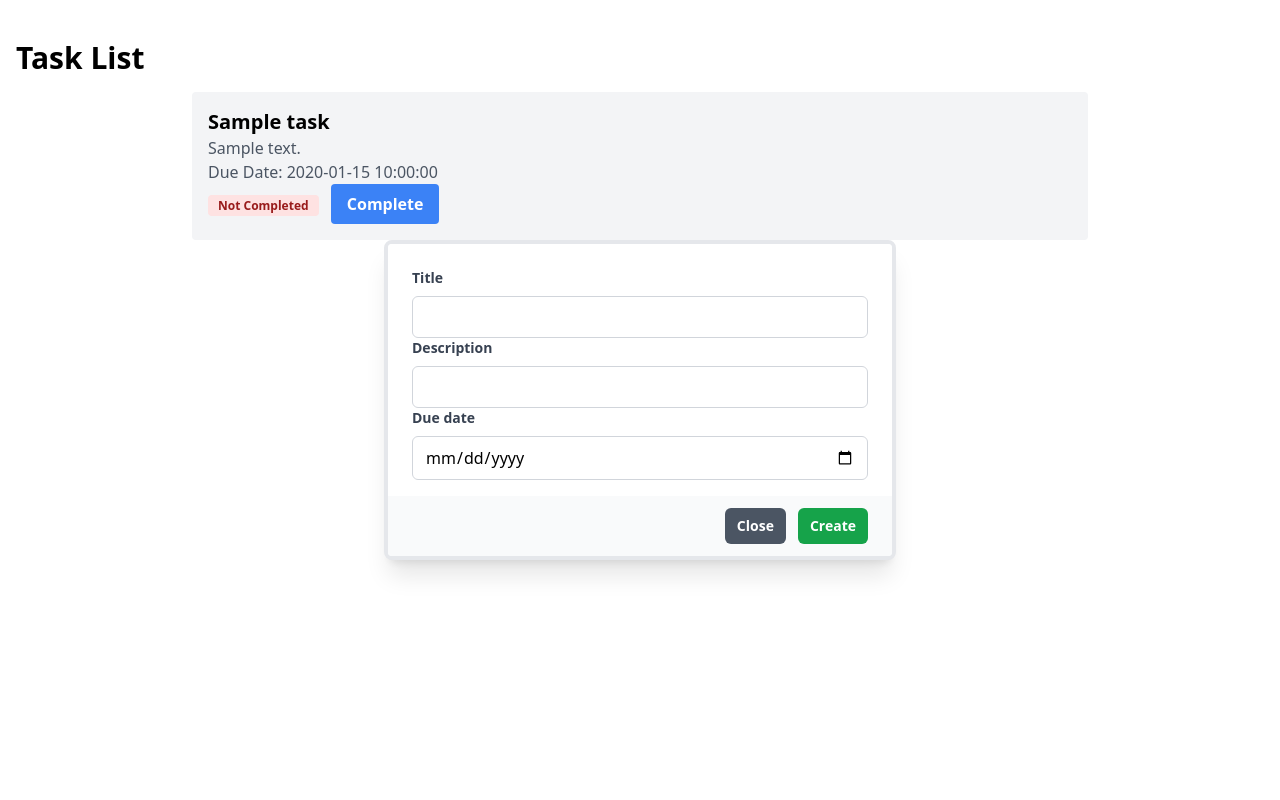
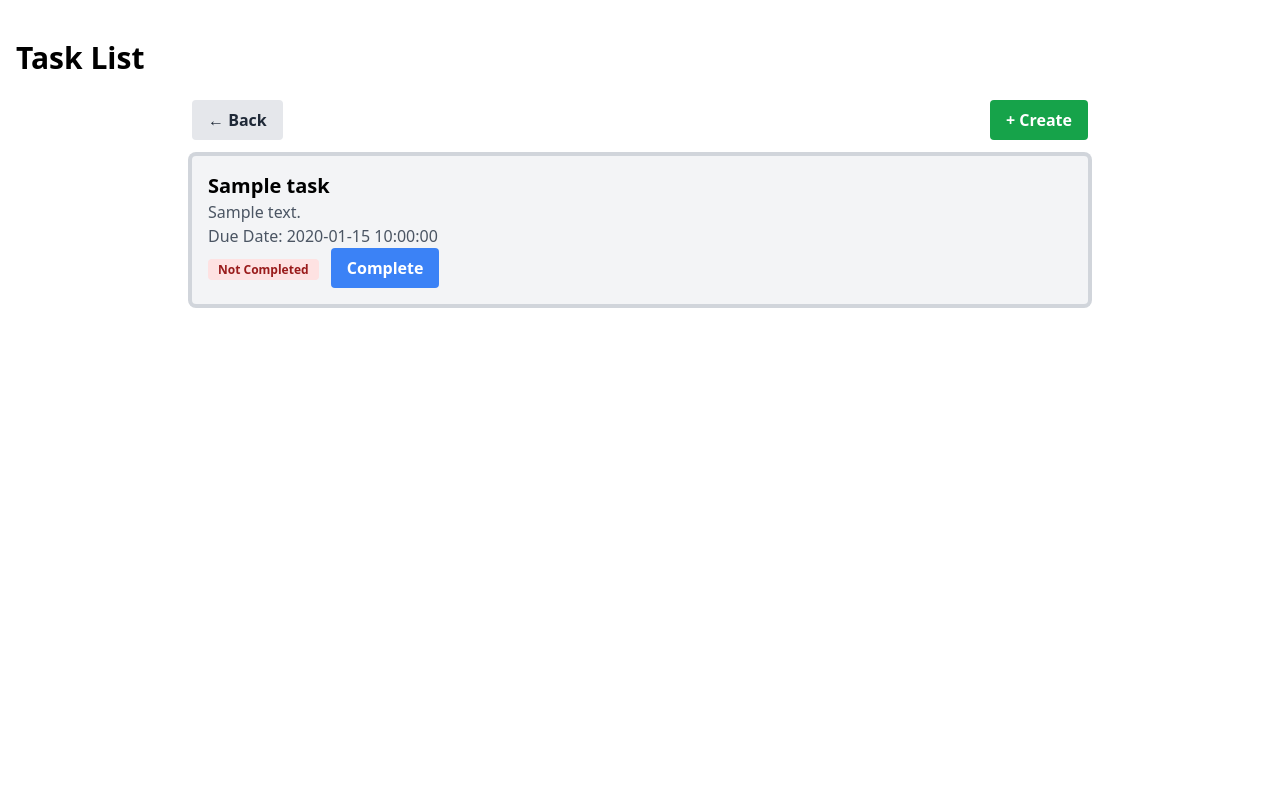
Before and after one commit to bitpoke-YT/Networking-AI4, a Flask app: template templates/userTask.html in a window 1280 px wide. Run offline with Flask 3, Linux system fonts and the light colour scheme; the template is opened without the code that fills it: most values are stand-ins (such as "Sample title", 1, 10 or a date in 2020); some libraries are stand-ins or nearby versions.

Commit message:
Got create Working in Flask

```diff
--- a/main.py
+++ b/main.py
@@ -16,7 +16,6 @@ def tasks():
         ID = request.form.get("userId")
         taskList = task.TaskList(ID)
         context = {'tasks':taskList.getTasks(), 'userid':ID}
-        print(taskList.getTasks())
         return render_template("userTask.html", **context)
     if request.method == "PUT":
         # try:
@@ -31,14 +30,26 @@ def tasks():
 
             putTask = task.Task(title, description, due_date)
             server = database.database()
-            server.addTask(putTask, userid)
+            taskid = server.addTask(putTask, userid)
+            # Make sure taskid is not None
+            if not taskid:
+                return jsonify({'message': 'Failed to create task', 'taskid': None}), 500
 
-            # Return a responsetext
-            return jsonify({'message': 'Task created successfully'}), 201
+            # Prepare task dict for frontend
+            from datetime import datetime
+            due_date_str = datetime.fromtimestamp(int(due_date)/1000).strftime('%Y-%m-%d')
+            task_dict = {
+                'taskid': taskid,
+                'title': title,
+                'description': description,
+                'due_date': due_date_str,
+                '__completed': False
+            }
+
+            return jsonify({'message': 'Task created successfully', 'taskid': taskid}), 201
         # except Exception as e:
         #     print(e)
         #     return jsonify({'message': 'An error occurred'}), 500
-
 
     return redirect(url_for('mainPage'))
 
--- a/templates/userTask.html
+++ b/templates/userTask.html
@@ -9,11 +9,19 @@
 <body>
     <div class="container mx-auto p-4 mt-6">
         <h1 class="text-3xl font-bold mb-4">Task List</h1>
+        <div class="flex justify-between items-center max-w-4xl mx-auto mt-6 mb-4">
+            <button onclick="window.location.href='/'" class="bg-gray-200 hover:bg-gray-300 text-gray-800 font-semibold py-2 px-4 rounded">
+                &#8592; Back
+            </button>
+            <button onclick="openCreate()" class="bg-green-600 hover:bg-green-500 text-white font-semibold py-2 px-4 rounded">
+                + Create
+            </button>
+        </div>
         <div class="max-w-4xl mx-auto">
             <ul>
                 <!-- Loop through each task in the list -->
                 {% for task in tasks %}
-                <li class="bg-gray-100 p-4 mb-2 rounded">
+                <li class="bg-gray-100 p-4 mb-2 rounded ring-4 ring-gray-300 hover:ring-gray-200">
                     <h2 class="text-xl font-bold">{{ task.title }}</h2>
                     <p class="text-gray-600">{{ task.description }}</p>
                     <p class="text-gray-600">Due Date: {{ task.due_date }}</p>
@@ -22,15 +30,15 @@
                     {% else %}
                     <span class="bg-red-100 text-red-800 text-xs font-semibold mr-2 px-2.5 py-0.5 rounded">Not Completed</span>
                     {% endif %}
-                    <button class="bg-blue-500 hover:bg-blue-700 text-white font-bold py-2 px-4 rounded" onclick="completeTask('{{ task.title }}')">Complete</button>
+                    <button class="bg-blue-500 hover:bg-blue-700 text-white font-bold py-2 px-4 rounded" onclick="completeTask('{{ task.taskid }}')">Complete</button>
                 </li>
                 {% endfor %}
             </ul>
         </div>
     </div>
-
+<!-- Create Menu Popup -->
     <form>
-        <div id="CreateTask" class="fixed inset-0 z-10 w-screen overflow-y-auto">
+        <div id="CreateTask" class="fixed inset-0 z-10 w-screen overflow-y-auto hidden">
             <div class="flex min-h-full items-end justify-center p-4 text-center sm:items-center sm:p-0">
                 <div class="relative transform overflow-hidden rounded-lg bg-white text-left shadow-xl transition-all sm:my-8 sm:w-full sm:max-w-lg border-4 border-solid">
                     <div class="bg-white px-4 pt-5 pb-4 sm:p-6 sm:pb-4">
@@ -79,7 +87,8 @@
             e.preventDefault();
             const title = document.getElementById("title").value;
             const description = document.getElementById("description").value;
-            var dueDate = new Date(document.getElementById("duedate").value);
+            var dueDateInput = document.getElementById("duedate").value;
+            var dueDate = new Date(dueDateInput);
 
             fetch('/tasks', {
                 method: 'PUT',
@@ -94,7 +103,25 @@
                 })
             })
             .then(response => response.json())
-            .then(data => console.log(data))
+            .then(data => {
+                // Add the new task to the DOM
+                const ul = document.querySelector('ul');
+                const li = document.createElement('li');
+                li.className = "bg-gray-100 p-4 mb-2 rounded ring-4 ring-gray-300 hover:ring-gray-200";
+                li.innerHTML = `
+                    <h2 class="text-xl font-bold">${title}</h2>
+                    <p class="text-gray-600">${description}</p>
+                    <p class="text-gray-600">Due Date: ${dueDate}</p>
+                    <span class="bg-red-100 text-red-800 text-xs font-semibold mr-2 px-2.5 py-0.5 rounded">Not Completed</span>
+                    <button class="bg-blue-500 hover:bg-blue-700 text-white font-bold py-2 px-4 rounded" onclick="completeTask('${data.taskid}')">Complete</button>
+                `;
+                ul.appendChild(li);
+                closeCreate();
+                // Optionally reset form fields
+                document.getElementById("title").value = "";
+                document.getElementById("description").value = "";
+                document.getElementById("duedate").value = "";
+            })
             .catch(error => console.error('Error:', error));
         });
         function closeCreate() {
@@ -105,10 +132,10 @@
             const CreateTaskMenu = document.getElementById('CreateTask');
             CreateTaskMenu.classList.remove('hidden');
         }
-        function completeTask(title) {
+        function completeTask(taskid) {
             // Send a request to the server to complete the task
             // This will depend on your Flask implementation
-            console.log(`Completing task: ${title}`);
+            console.log(`Completing task: ${taskid}`);
         }
     </script>
 </body>
```
Also changed, not shown: database.py (+5 -3 lines), task.py (+8 -5 lines).
